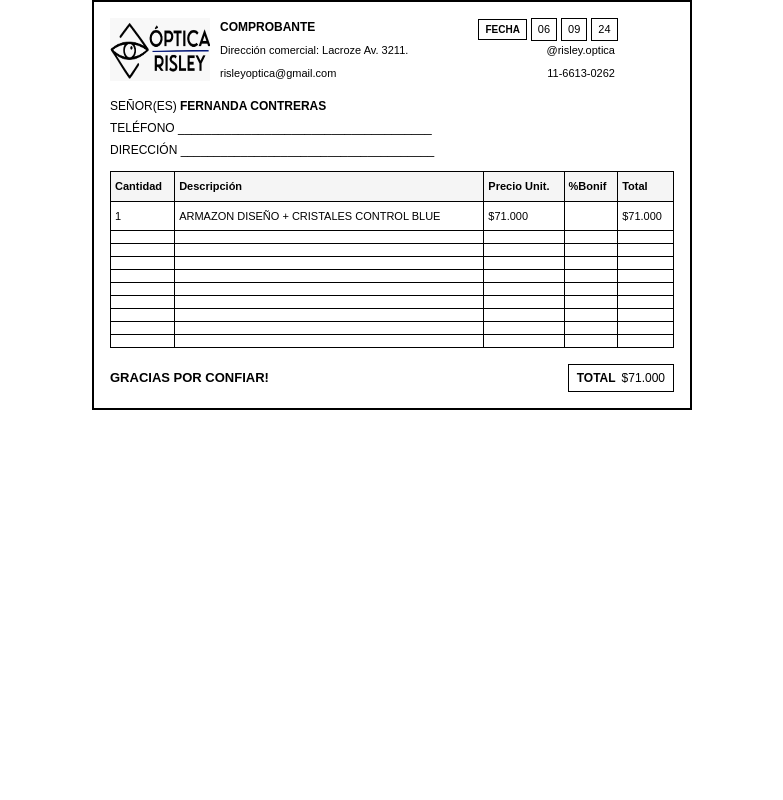
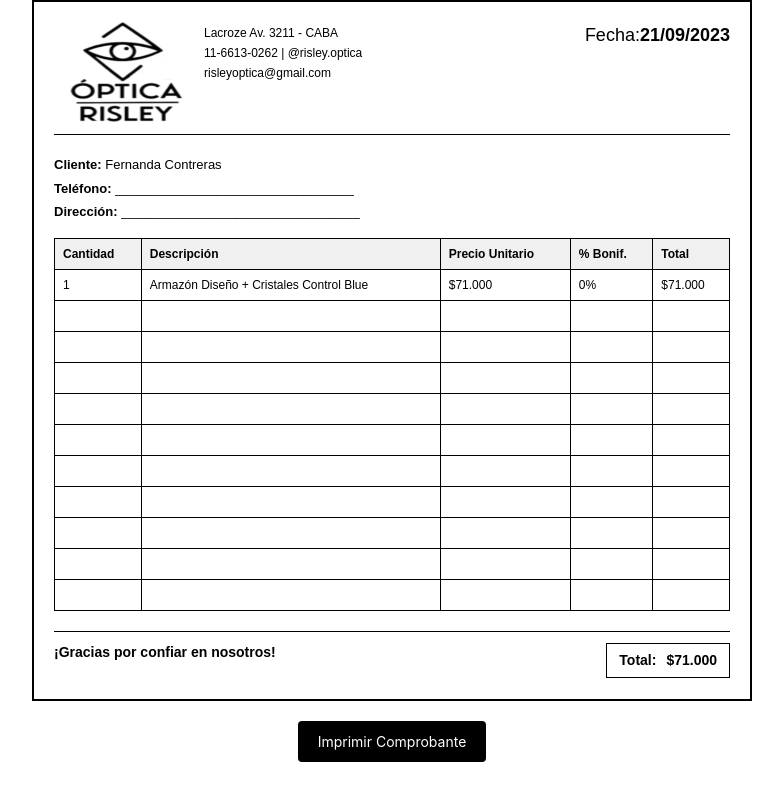
Before and after one commit to nicolasARB/Management-Software, a React (Create React App) app: page /Receipt in a window 1280 px wide. Shown: the whole page, without its empty margins (248-1031 px from the left). Built offline with nearby package versions, Linux system fonts and the light colour scheme.

Commit message:
Add files via upload

```diff
--- a/src/components/Document.jsx
+++ b/src/components/Document.jsx
@@ -1,5 +1,5 @@
 import { useEffect, useState } from "react";
-import logo from '../images/logo2.jpeg';
+import logo from '../images/Logo1.png';
 import whatsapp from '../images/whatsapp.png';
 import { Readfile, handleWriteFile } from './Databases';
 
--- a/src/components/comprobante.css
+++ b/src/components/comprobante.css
@@ -1,123 +1,119 @@
-.comprobante {
-  width: 600px;
+.print-comprobante {
+  width: 720px;
   margin: 0 auto;
-  padding: 16px;
+  padding: 20px;
   border: 2px solid black;
-  font-family: Arial, sans-serif;
-  font-size: 12px;
-  color: black;
-  position: relative; /* para posicionar la fecha absoluta */
+  font-family: 'Arial', sans-serif;
+  font-size: 13px;
+  color: #000;
+  background: #fff;
 }
 
-.header {
+.comprobante-header {
   display: flex;
-  justify-content: flex-start;
+  justify-content: space-between;
   align-items: flex-start;
-  margin-bottom: 16px;
-  position: relative;
+  border-bottom: 1px solid black;
+  padding-bottom: 12px;
+  margin-bottom: 20px;
 }
 
-.logo-info {
-  display: flex;
-  gap: 10px;
+.comprobante-logo {
+  width: 150px;
+  height: 100px;
+
+}
+
+.empresa-datos {
   flex-grow: 1;
 }
 
-.logo {
-  width: 100px;
-  height: auto;
+.empresa-datos h1 {
+  margin: 0;
+  font-size: 18px;
 }
 
-.empresa-info {
-  display: flex;
-  flex-direction: column;
-  justify-content: flex-start;
-  flex-grow: 1;
-  gap: 6px;
-}
-
-.contactos-linea {
-  display: flex;
-  justify-content: space-between;
-  width: 87%;
-  font-size: 11px;
-}
-
-.contactos-linea p {
-  margin: 0;
-  white-space: nowrap;
-}
-
-.fecha-absolute {
-  position: absolute;
-  top: 0;
-  right: 10%;
-  display: flex;
-  align-items: center;
-  gap: 4px;
-  font-size: 11px;
-}
-
-.fecha-label {
-  font-weight: bold;
-  border: 1px solid black;
-  padding: 2px 6px;
-  font-size: 10px;
+.empresa-datos p {
+  margin: 2px 0;
+  font-size: 12px;
 }
 
 .fecha-box {
-  border: 1px solid black;
-  padding: 2px 6px;
-  text-align: center;
-  font-size: 11px;
+  text-align: right;
+  font-size: 18px;
 }
 
-.contacto {
-  margin-bottom: 12px;
+.cliente-info {
+  margin-bottom: 16px;
+  font-size: 13px;
+}
+
+.cliente-info p {
+  margin: 4px 0;
+}
+
+.comprobante-tabla {
+  width: 100%;
+  border-collapse: collapse;
+  margin-bottom: 20px;
   font-size: 12px;
 }
 
-.contacto div {
-  margin: 4px 0;
-}
-
-.tabla {
-  width: 100%;
-  border-collapse: collapse;
-  margin-bottom: 16px;
-  font-size: 11px;
-}
-
-.tabla th,
-.tabla td {
+.comprobante-tabla th,
+.comprobante-tabla td {
   border: 1px solid black;
-  padding: 6px 4px;
+  padding: 6px 8px;
   text-align: left;
 }
 
-.tabla th {
-  background-color: #f5f5f5;
+.comprobante-tabla th {
+  background-color: #f0f0f0;
 }
 
-.footer {
+.comprobante-footer {
   display: flex;
   justify-content: space-between;
   align-items: center;
+  border-top: 1px solid black;
+  padding-top: 10px;
 }
 
-.gracias {
+.agradecimiento {
   font-weight: bold;
-  font-size: 13px;
+  font-size: 14px;
 }
 
-.total-box {
+.comprobante-total {
   display: flex;
   align-items: center;
+  gap: 10px;
   border: 1px solid black;
-  padding: 4px 8px;
-  gap: 6px;
+  padding: 6px 12px;
+  font-size: 14px;
+  font-weight: bold;
 }
 
-.total-box span {
-  font-weight: bold;
+.print-button-wrapper {
+  text-align: center;
+  margin-top: 20px;
 }
+
+.print-button {
+  padding: 10px 20px;
+  font-size: 14px;
+  background-color: black;
+  color: white;
+  border: none;
+  cursor: pointer;
+  border-radius: 4px;
+}
+
+.print-button:hover {
+  background-color: #333;
+}
+
+@media print {
+  .print-button-wrapper {
+    display: none;
+  }
+}
--- a/src/components/receipt.jsx
+++ b/src/components/receipt.jsx
@@ -1,77 +1,73 @@
-import { useEffect } from "react";
-import logo from "../images/logo2.jpeg";
+import { useEffect, useState } from "react";
+import logo from "../images/logo5.png";
 import "./Comprobante.css";
 
 export default function Comprobante() {
+  const [fechaActual, setFechaActual] = useState("");
+
   useEffect(() => {
-    const navbar = document.querySelector("#navbar");
+    const navbar = document.getElementById("navbar");
     if (navbar) navbar.style.display = "none";
     return () => {
       if (navbar) navbar.style.display = "flex";
     };
   }, []);
 
+  useEffect(() => {
+    const hoy = new Date();
+    const dia = String(hoy.getDate()).padStart(2, "0");
+    const mes = String(hoy.getMonth() + 1).padStart(2, "0");
+    const anio = hoy.getFullYear();
+    setFechaActual(`${dia}/${mes}/${anio}`);
+  }, []);
+
+  const handlePrint = () => {
+    window.print();
+  };
+
   return (
-    <div className="comprobante">
-      <div className="header">
-        <div className="logo-info">
-          <img src={logo} alt="Logo" className="logo" />
-          <div className="empresa-info">
-            <strong className="titulo-comprobante">COMPROBANTE</strong>
+    <>
+      <div className="print-comprobante">
+        <header className="comprobante-header">
+          <img src={logo} alt="Logo" className="comprobante-logo" />
+          <div className="empresa-datos">
+            <p>Lacroze Av. 3211 - CABA</p>
+            <p>11-6613-0262 | @risley.optica</p>
+            <p>risleyoptica@gmail.com</p>
+          </div>
+          <div className="fecha-box">
+            <span>Fecha:</span>
+            <strong>{fechaActual}</strong>
+          </div>
+        </header>
 
-            <div className="contactos-linea">
-              <p>Dirección comercial: Lacroze Av. 3211.</p>
-              <p>@risley.optica</p>
-            </div>
+        <section className="cliente-info">
+          <p><strong>Cliente:</strong> Fernanda Contreras</p>
+          <p><strong>Teléfono:</strong> _________________________________</p>
+          <p><strong>Dirección:</strong> _________________________________</p>
+        </section>
 
-            <div className="contactos-linea">
-              <p>risleyoptica@gmail.com</p>
-              <p>11-6613-0262</p>
-            </div>
-          </div>
-        </div>
-
-        <div className="fecha-absolute">
-          <span className="fecha-label">FECHA</span>
-          <div className="fecha-box">06</div>
-          <div className="fecha-box">09</div>
-          <div className="fecha-box">24</div>
-        </div>
-      </div>
-
-      <div className="contacto">
-        <div>
-          <span>SEÑOR(ES)</span> <strong>FERNANDA CONTRERAS</strong>
-        </div>
-        <div>
-          <span>TELÉFONO</span> ______________________________________
-        </div>
-        <div>
-          <span>DIRECCIÓN</span> ______________________________________
-        </div>
-      </div>
-
-      <table className="tabla">
+        <table className="comprobante-tabla">
           <thead>
             <tr>
               <th>Cantidad</th>
               <th>Descripción</th>
-            <th>Precio Unit.</th>
-            <th>%Bonif</th>
+              <th>Precio Unitario</th>
+              <th>% Bonif.</th>
               <th>Total</th>
             </tr>
           </thead>
           <tbody>
             <tr>
               <td>1</td>
-            <td>ARMAZON DISEÑO + CRISTALES CONTROL BLUE</td>
+              <td>Armazón Diseño + Cristales Control Blue</td>
               <td>$71.000</td>
-            <td></td>
+              <td>0%</td>
               <td>$71.000</td>
             </tr>
-          {Array.from({ length: 9 }).map((_, i) => (
+            {[...Array(10)].map((_, i) => (
               <tr key={i}>
-              <td></td>
+                <td>&nbsp;</td>
                 <td></td>
                 <td></td>
                 <td></td>
@@ -81,13 +77,20 @@ export default function Comprobante() {
           </tbody>
         </table>
 
-      <div className="footer">
-        <div className="gracias">GRACIAS POR CONFIAR!</div>
-        <div className="total-box">
-          <span>TOTAL</span>
-          <div>$71.000</div>
+        <footer className="comprobante-footer">
+          <p className="agradecimiento">¡Gracias por confiar en nosotros!</p>
+          <div className="comprobante-total">
+            <span>Total:</span>
+            <strong>$71.000</strong>
           </div>
+        </footer>
       </div>
+
+      <div className="print-button-wrapper">
+        <button onClick={handlePrint} className="print-button">
+          Imprimir Comprobante
+        </button>
       </div>
+    </>
   );
 }
```
Also changed, not shown: src/images/Logo1.png (added), src/images/logo5.png (added). Lines whose indentation alone changed are shown as unchanged.
